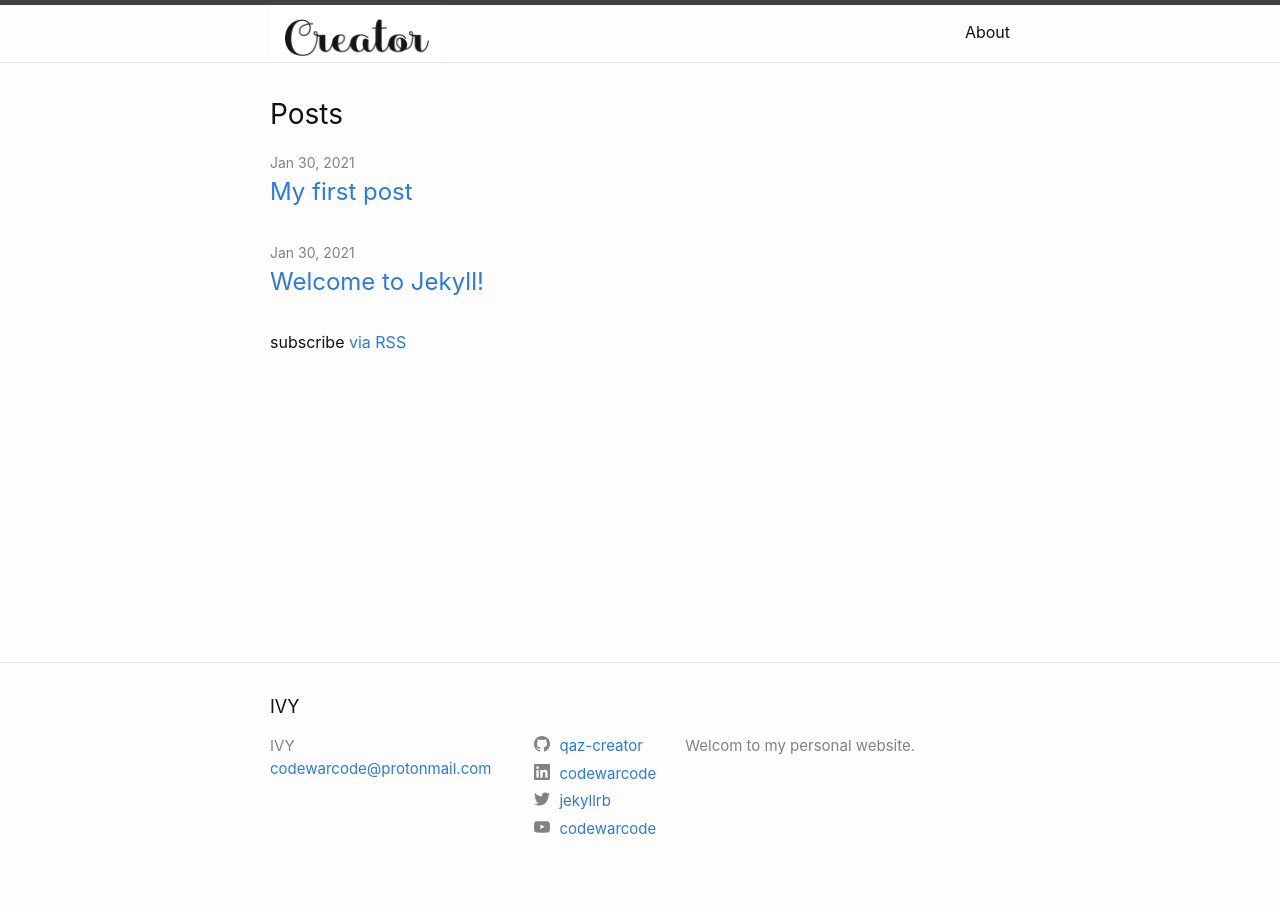
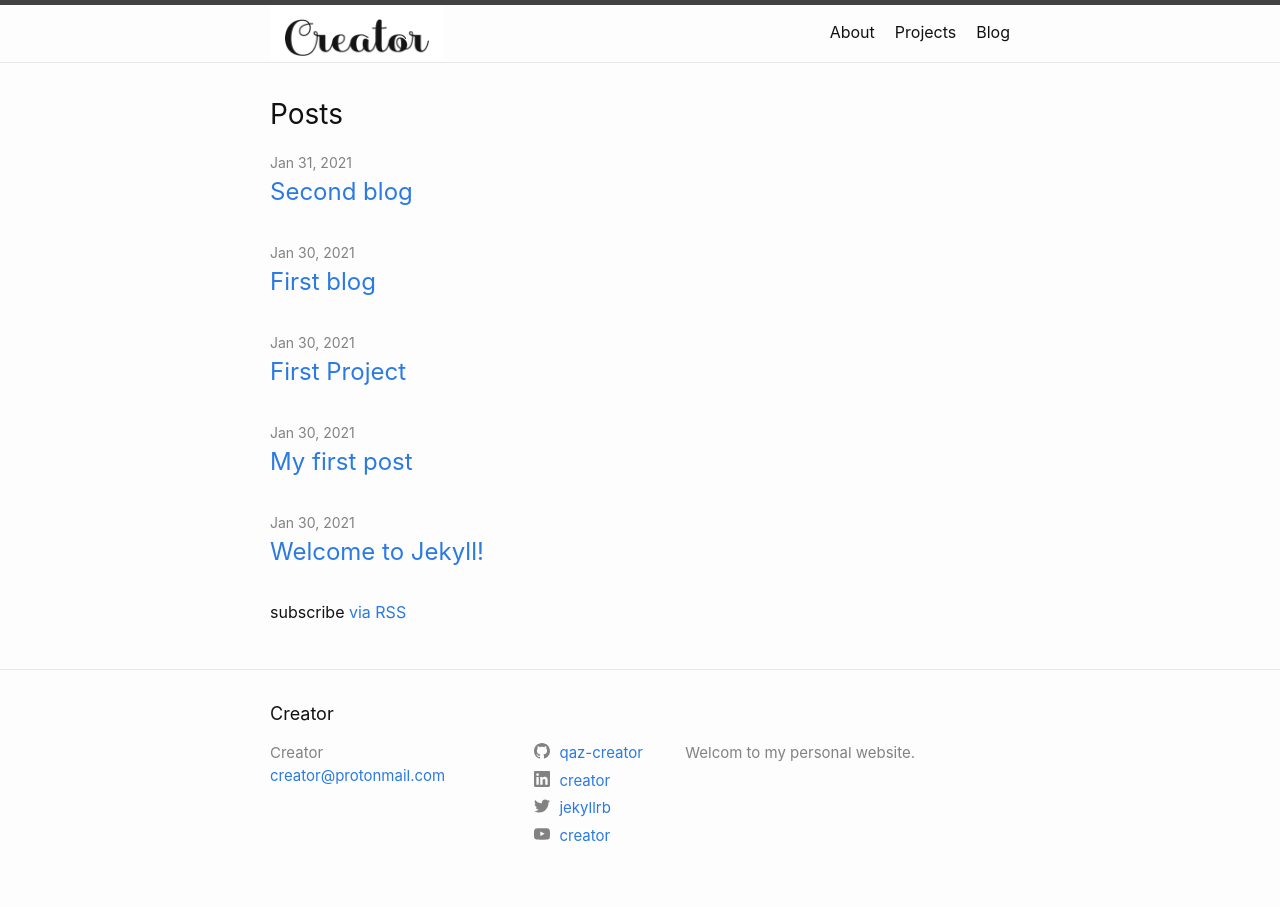
Before and after one commit to qaz-creator/personal, a Jekyll site: the page built from index.md, in a window 1280 px wide. Built offline with Jekyll 4.4.1, drawn with Linux system fonts in a browser that asks for light colours.

Commit message:
add blog feed

```diff
--- a/_config.yml
+++ b/_config.yml
@@ -14,8 +14,8 @@
 # You can create any custom variable you would like, and they will be accessible
 # in the templates via {{ site.myvariable }}.
 
-title: IVY
-email: codewarcode@protonmail.com
+title: Creator
+email: creator@protonmail.com
 description: >- # this means to ignore newlines until "baseurl:"
   Welcom to my personal website.
 baseurl: "/personal" # the subpath of your site, e.g. /blog
@@ -24,11 +24,11 @@
 github_username: qaz-creator
 
 # NOt default
-author: IVY
-linkedin_username: codewarcode
-youtube_username: codewarcode
+author: Creator
+linkedin_username: creator
+youtube_username: creator
 
-copyright: "IVY LLC"
+copyright: "Creator LLC"
 
 title-logo: /images/icon.png
 # Build settings
--- /dev/null
+++ b/blog-projects/_posts/2021-01-30-my-fIrst-project.md
@@ -0,0 +1,7 @@
+---
+layout: post
+title:  "First Project"
+date:   2021-01-30 10:35:31 -0500
+category: Projects
+---
+First Project
--- /dev/null
+++ b/blog/_posts/2021-01-30-my-fIrst-project.md
@@ -0,0 +1,7 @@
+---
+layout: post
+title:  "First blog"
+date:   2021-01-30 10:35:31 -0500
+category: Blog
+---
+First Blog
--- /dev/null
+++ b/blog/_posts/2021-01-30-my-second-project copy.md
@@ -0,0 +1,8 @@
+---
+layout: post
+title: "Second blog"
+date: 2021-01-30 20:35:31 -0500
+category: Blog
+---
+
+Second Blog
```
Also changed, not shown: _layouts/home-blog.html (added, +36 -0 lines), _layouts/home-projects.html (added, +36 -0 lines), blog-projects/index.md (added, +8 -0 lines), blog/feed.xml (added, +34 -0 lines), blog/index.md (added, +8 -0 lines).
